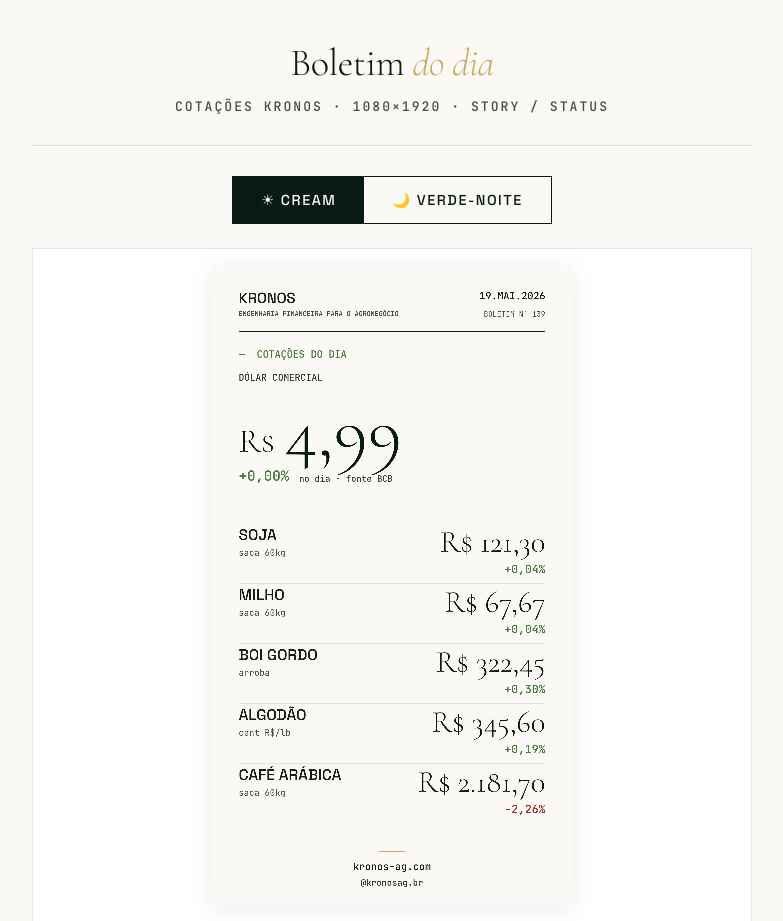
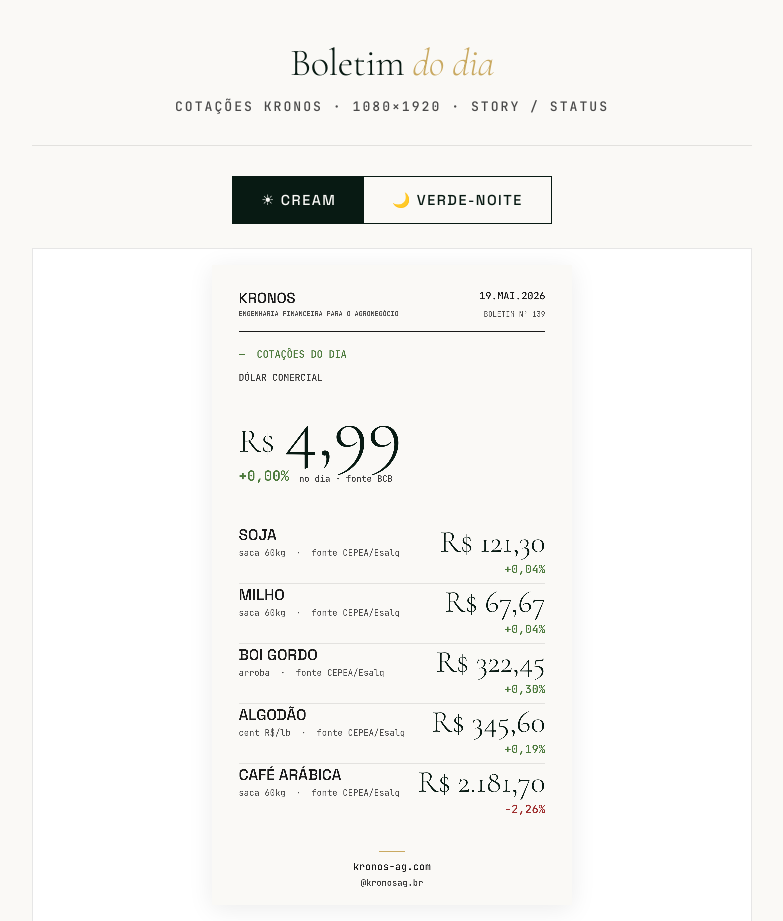
Before and after one commit to eliana-rgb/kronos-cotacoes, a website: page public/index.html in a window 1280 px wide. Shown: the top 921 px of the page, without its empty margins (248-1031 px from the left). Drawn offline with nearby package versions, Linux system fonts and the light colour scheme; no server answers.

Commit message:
Add files via upload

```diff
--- a/package.json
+++ b/package.json
@@ -1,8 +1,8 @@
 {
   "name": "kronos-cotacoes",
-  "version": "4.0.0",
+  "version": "5.0.0",
   "private": true,
-  "description": "Boletim diário KRONOS — 2 temas, 4 fontes de dólar com indicador de qualidade, cache adaptativo.",
+  "description": "Boletim diário KRONOS — 2 temas, 4 fontes dólar com qualidade, fonte CEPEA visível em todas commodities.",
   "scripts": { "dev": "vercel dev", "deploy": "vercel --prod" },
   "engines": { "node": ">=18" }
 }
--- a/public/index.html
+++ b/public/index.html
@@ -298,7 +298,7 @@
     ctx.fillText(NOMES[key], 80, y);
     ctx.fillStyle = C.textLabel;
     ctx.font = '400 26px "JetBrains Mono"';
-    ctx.fillText(c.unit, 80, y + 62);
+    ctx.fillText(c.unit + '  ·  fonte CEPEA/Esalq', 80, y + 62);
     ctx.fillStyle = C.textNumber;
     ctx.font = '300 92px "Cormorant Garamond"';
     ctx.textAlign = 'right';
```
Also changed, not shown: README.md.
